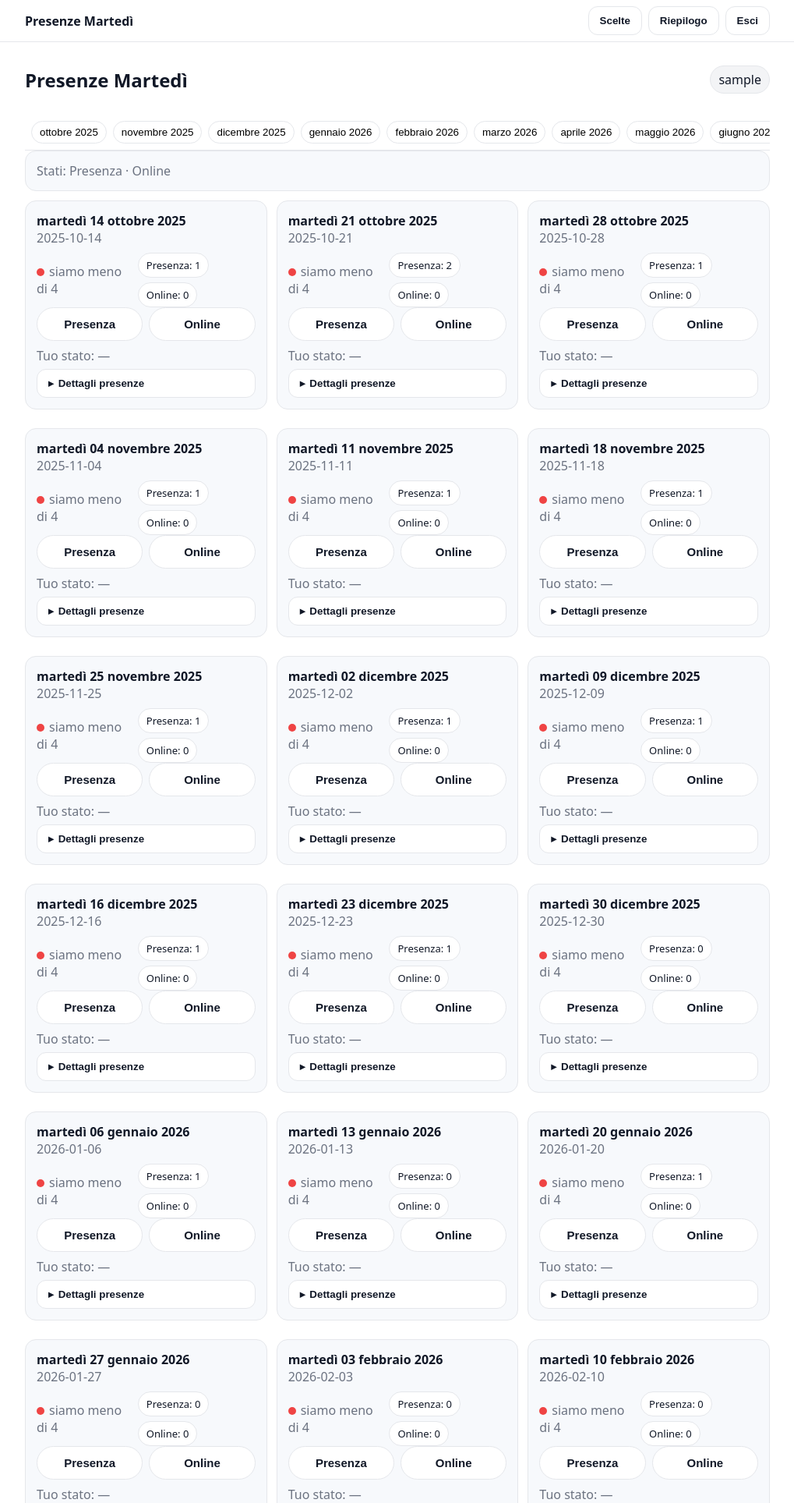
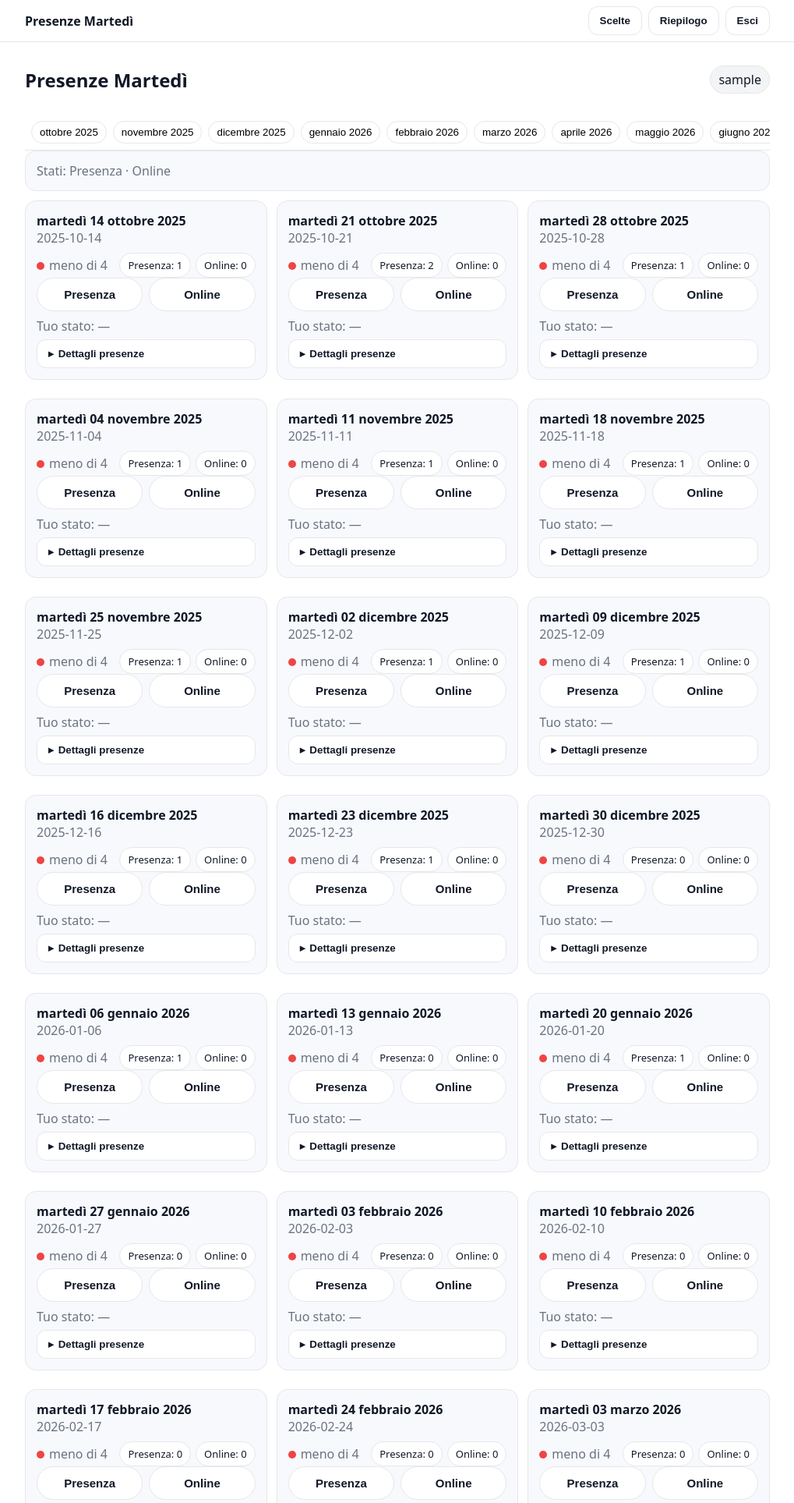
Before and after one commit to DanieleRamacci/app-disp-gruppo, a Flask app: page / in a window 1280 px wide. Shown: the top 1927 px of the page at 78% size, without its empty margins (130-1149 px from the left). Run offline with Flask 3, Linux system fonts and the light colour scheme; the visitor is signed in with stand-in values (Sample User, id 1).

Commit message:
meno di 4

```diff
--- a/templates/index.html
+++ b/templates/index.html
@@ -277,7 +277,7 @@ const headTop = el('div',{class:'pm-row', style:'justify-content:space-between;a
 
 // riga meta: a sinistra alert "siamo meno di X", a destra i badge conteggi
 const alertNode = sottoSoglia
-  ? el('div',{class:'pm-muted'}, [ el('span',{class:'pm-dot'}),'siamo meno di '+minP ])
+  ? el('div',{class:'pm-muted'}, [ el('span',{class:'pm-dot'}),'meno di '+minP ])
   : el('div',{}); // vuoto se non sotto soglia
 
 const badges = el('div',{class:'pm-badges'},[
@@ -353,7 +353,7 @@ c.append(headTop, headMeta, actions, mine, btnCollapse, panel);
         el('div',{},[
           el('strong',{}, new Date(d).toLocaleDateString('it-IT',{weekday:'long',day:'2-digit',month:'long',year:'numeric'})),
           el('span',{class:'pm-muted'}, ' ('+d+') '),
-          alert ? el('span',{class:'pm-muted'}, [el('span',{class:'pm-dot'}), ' Siamo meno di '+minP]) : ''
+          alert ? el('span',{class:'pm-muted'}, [el('span',{class:'pm-dot'}), 'meno di '+minP]) : ''
         ]),
         el('div',{class:'pm-badges'},[
           el('span',{class:'pm-stat'}, `Presenza: ${counts?.presence||0}`),
```
